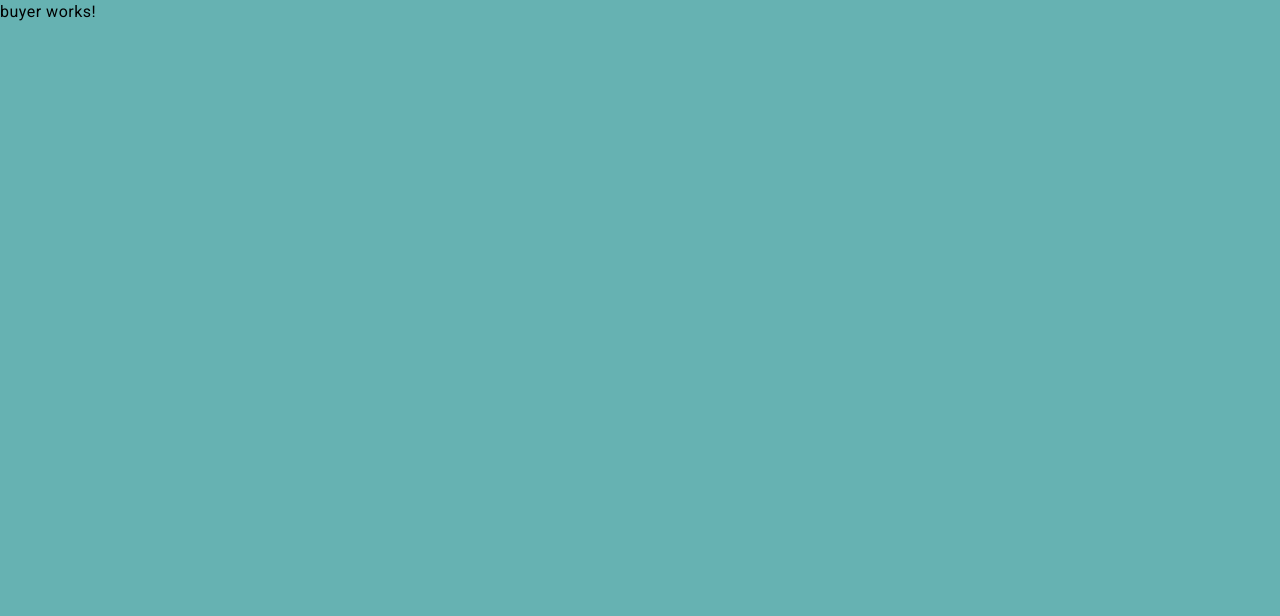
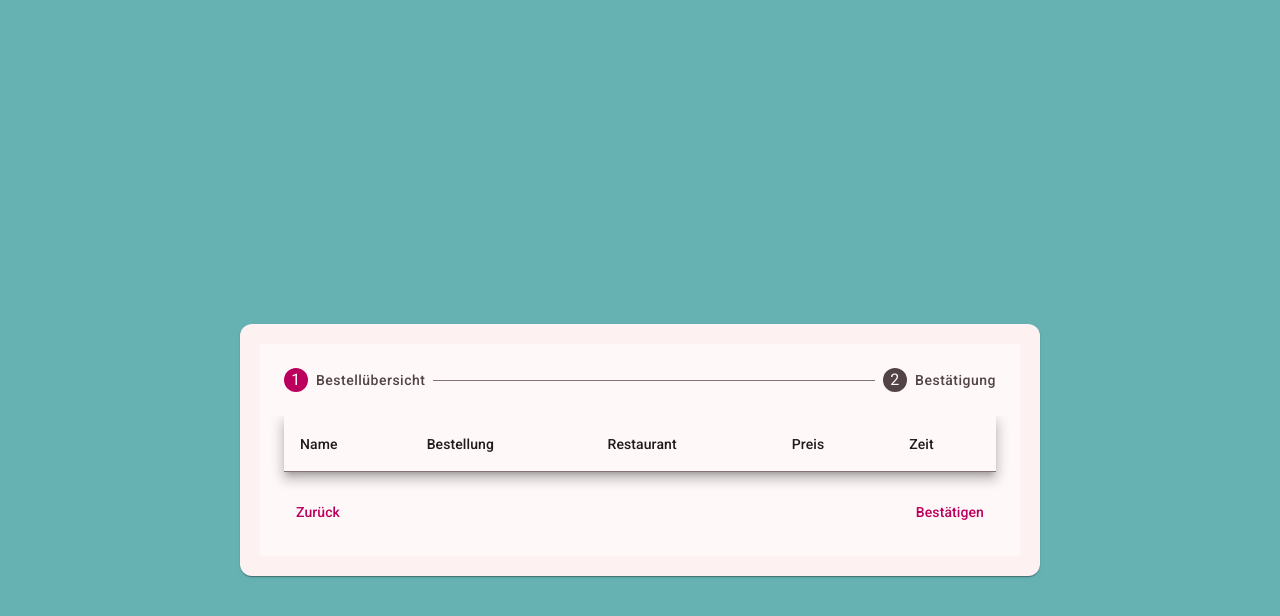
Before and after one commit to Hamed-Eskandari/LunchTime, an Angular app in the folder frontend/lunch-time/: page /buyer in a window 1280 px wide. Shown: the top 616 px of the page. Built offline with nearby package versions, Linux system fonts and the light colour scheme.

Commit message:
first code buyer component

```diff
--- a/frontend/lunch-time/src/app/buyer/buyer.component.html
+++ b/frontend/lunch-time/src/app/buyer/buyer.component.html
@@ -1 +1,47 @@
-<p>buyer works!</p>
+<div class="container">
+  <mat-card>
+    <mat-stepper linear>
+      <mat-step [stepControl]="firstFormGroup">
+        <ng-template matStepLabel>Bestellübersicht</ng-template>
+        <table mat-table [dataSource]="orders" class="mat-elevation-z8">
+          <ng-container matColumnDef="name">
+            <th mat-header-cell *matHeaderCellDef>Name</th>
+            <td mat-cell *matCellDef="let element">{{ element.name }}</td>
+          </ng-container>
+          <ng-container matColumnDef="order">
+            <th mat-header-cell *matHeaderCellDef>Bestellung</th>
+            <td mat-cell *matCellDef="let element">{{ element.order }}</td>
+          </ng-container>
+          <ng-container matColumnDef="restaurant">
+            <th mat-header-cell *matHeaderCellDef>Restaurant</th>
+            <td mat-cell *matCellDef="let element">{{ element.restaurant }}</td>
+          </ng-container>
+          <ng-container matColumnDef="price">
+            <th mat-header-cell *matHeaderCellDef>Preis</th>
+            <td mat-cell *matCellDef="let element">{{ element.price }}</td>
+          </ng-container>
+          <ng-container matColumnDef="time">
+            <th mat-header-cell *matHeaderCellDef>Zeit</th>
+            <td mat-cell *matCellDef="let element">{{ element.time }}</td>
+          </ng-container>
+          <tr mat-header-row *matHeaderRowDef="displayedColumns"></tr>
+          <tr mat-row *matRowDef="let row; columns: displayedColumns"></tr>
+        </table>
+        <div class="actions">
+          <button mat-button routerLink="/">Zurück</button>
+          <button mat-button (click)="finalizeOrders()" matStepperNext>
+            Bestätigen
+          </button>
+        </div>
+      </mat-step>
+      <mat-step>
+        <ng-template matStepLabel>Bestätigung</ng-template>
+        <p>Bestellübersicht wurde bestätigt.</p>
+        <div class="actions">
+          <button mat-button routerLink="/">Zurück zur Startseite</button>
+          <button mat-button (click)="printOrders()">Drucken</button>
+        </div>
+      </mat-step>
+    </mat-stepper>
+  </mat-card>
+</div>
--- a/frontend/lunch-time/src/app/buyer/buyer.component.scss
+++ b/frontend/lunch-time/src/app/buyer/buyer.component.scss
@@ -0,0 +1,22 @@
+.container {
+    display: flex;
+    justify-content: center;
+    align-items: center;
+    height: 100vh;
+  }
+
+  mat-card {
+    width: 100%;
+    max-width: 800px;
+    padding: 20px;
+  }
+
+  table {
+    width: 100%;
+    margin-bottom: 20px;
+  }
+
+  .actions {
+    display: flex;
+    justify-content: space-between;
+  }
--- a/frontend/lunch-time/src/app/buyer/buyer.component.ts
+++ b/frontend/lunch-time/src/app/buyer/buyer.component.ts
@@ -1,14 +1,51 @@
-import { Component } from '@angular/core';
+import { Component, OnInit } from '@angular/core';
+import { FormBuilder, FormGroup, ReactiveFormsModule } from '@angular/forms';
+import { MatInputModule } from '@angular/material/input';
+import { MatCardModule } from '@angular/material/card';
+import { MatButtonModule } from '@angular/material/button';
+import { MatFormFieldModule } from '@angular/material/form-field';
+import { MatTableModule } from '@angular/material/table';
+import { MatStepperModule } from '@angular/material/stepper';
+import { CommonModule } from '@angular/common';
 import { RouterModule } from '@angular/router';
-
 
 @Component({
   selector: 'app-buyer',
+  templateUrl: './buyer.component.html',
+  styleUrls: ['./buyer.component.scss'],
   standalone: true,
-  imports: [RouterModule],
-  templateUrl: './buyer.component.html',
-  styleUrl: './buyer.component.scss'
+  imports: [
+    RouterModule,
+    CommonModule,
+    ReactiveFormsModule,
+    MatInputModule,
+    MatCardModule,
+    MatButtonModule,
+    MatFormFieldModule,
+    MatTableModule,
+    MatStepperModule,
+  ],
 })
-export class BuyerComponent {
+export class BuyerComponent implements OnInit {
+  firstFormGroup: FormGroup;
+  orders: any[] = [];
+  displayedColumns: string[] = ['name', 'order', 'restaurant', 'price', 'time'];
 
+  constructor(private _formBuilder: FormBuilder) {
+    this.firstFormGroup = this._formBuilder.group({});
+  }
+
+  ngOnInit(): void {
+    if (typeof window !== 'undefined' && window.localStorage) {
+      this.orders = JSON.parse(localStorage.getItem('orders') || '[]');
+    }
+  }
+
+  printOrders() {
+    window.print();
+  }
+
+  finalizeOrders() {
+
+  }
 }
```
